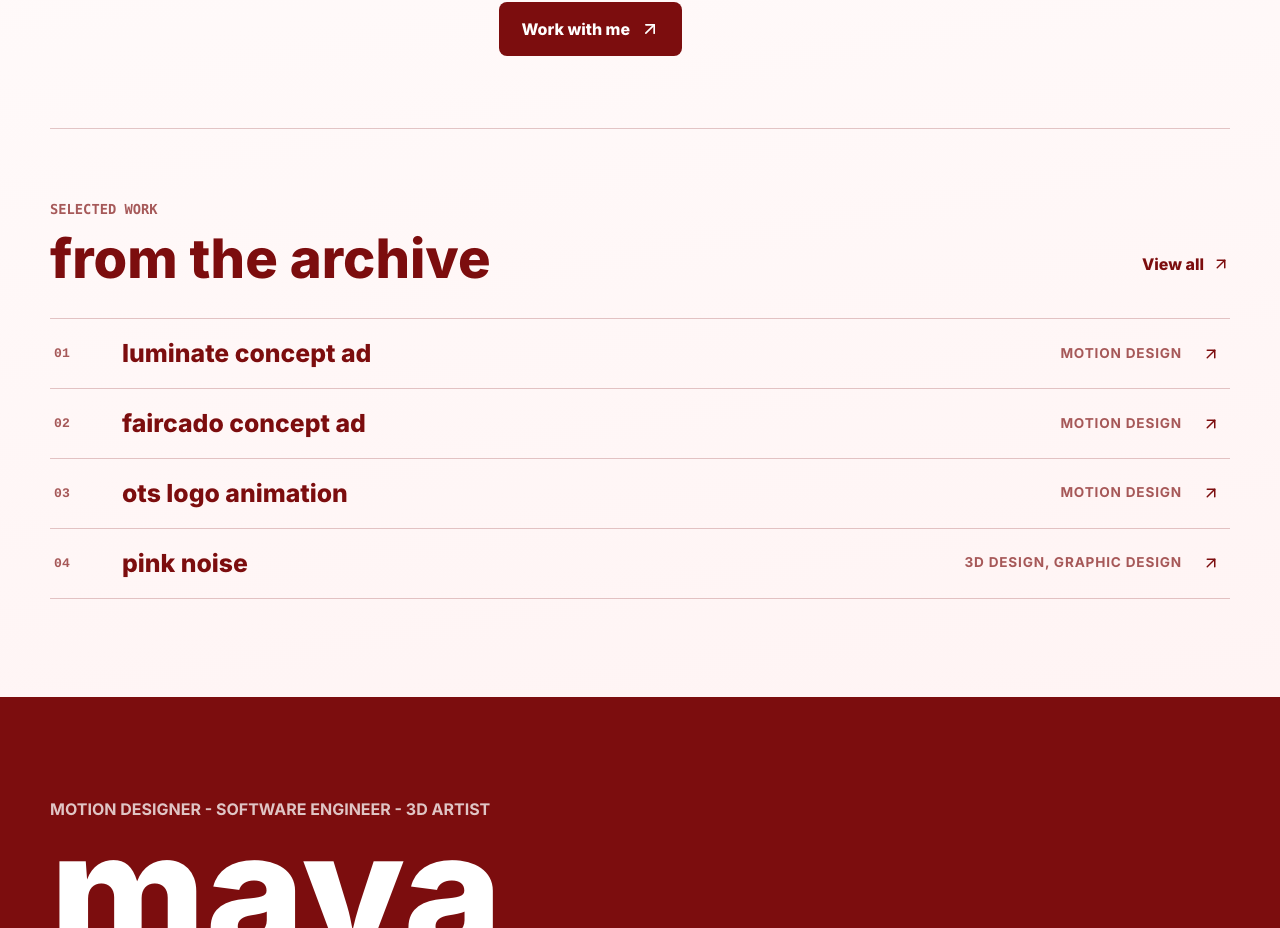
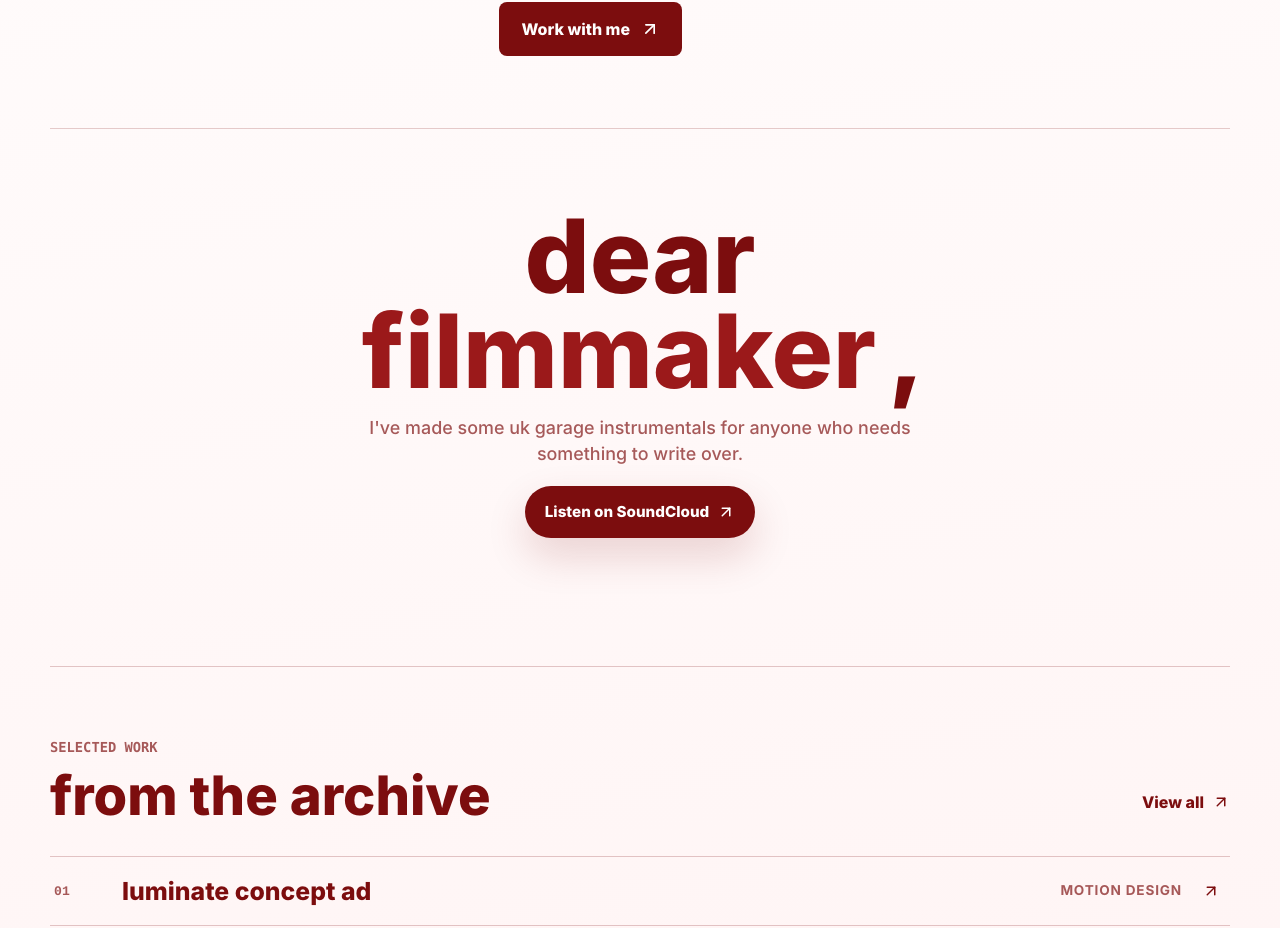
Before and after one commit to mayasarchivework-spec/mayasarchive, a React (Vite) app: page / in a window 1280 px wide. Shown: the part 993-1921 px from the top of the page. Built offline with nearby package versions, Linux system fonts and the light colour scheme.

Commit message:
soundcloud section

```diff
--- a/src/main.jsx
+++ b/src/main.jsx
@@ -110,6 +110,8 @@ function HomePage() {
         </a>
       </InfoSection>
 
+      <MusicBanner />
+
       <Divider />
 
       <WorksPreview />
@@ -141,6 +143,40 @@ function HeroSection() {
           <span>{profile.location}</span>
         </div>
         <SocialLinks />
+      </div>
+    </section>
+  );
+}
+
+const musicAudiences = ['singer', 'songwriter', 'game dev', 'filmmaker', 'artist'];
+
+function MusicBanner() {
+  const [audienceIndex, setAudienceIndex] = React.useState(0);
+
+  React.useEffect(() => {
+    const timer = window.setInterval(() => {
+      setAudienceIndex((index) => (index + 1) % musicAudiences.length);
+    }, 1700);
+
+    return () => window.clearInterval(timer);
+  }, []);
+
+  return (
+    <section className="section-shell music-banner fade-up" aria-labelledby="music-banner-title">
+      <div className="music-banner-divider" aria-hidden="true" />
+      <div className="music-banner-copy">
+        <h2 id="music-banner-title">
+          <span className="music-prefix">dear</span>{' '}
+          <span className="music-word" aria-live="polite">{musicAudiences[audienceIndex]}</span>
+          <span className="music-comma">,</span>
+        </h2>
+        <p>
+          I've made some uk garage instrumentals for anyone who needs something to write over.
+        </p>
+        <a className="music-button" href="https://soundcloud.com/mayasarchive" target="_blank" rel="noopener noreferrer">
+          Listen on SoundCloud
+          <ArrowUpRight aria-hidden="true" size={18} />
+        </a>
       </div>
     </section>
   );
--- a/src/shopStyles.css
+++ b/src/shopStyles.css
@@ -103,7 +103,7 @@
   object-fit: cover;
   -webkit-user-drag: none;
   -webkit-touch-callout: none;
-  user-select: none;
+  webkit-user-select: none;
 }
 
 .shop-product-copy {
@@ -383,7 +383,7 @@
   }
 
   .shop-product-grid {
-    grid-template-columns: repeat(2, minmax(0, 1fr));
+    grid-template-columns: repeat(3, minmax(0, 1fr));
   }
 
   .shop-dialog {
--- a/src/styles.css
+++ b/src/styles.css
@@ -31,7 +31,7 @@ img, video {
   width: 100%;
   -webkit-user-drag: none;
   -webkit-touch-callout: none;
-  user-select: none;
+  webkit-user-select: none;
 }
 
 button, a { -webkit-tap-highlight-color: transparent; }
@@ -296,7 +296,114 @@ h1, h2, h3, p { margin: 0; letter-spacing: 0; }
   line-height: 1.35;
 }
 
-/* ── Works preview (homepage title list) ── */
+/* Music banner */
+.music-banner {
+  position: relative;
+  isolation: isolate;
+  display: grid;
+  min-height: clamp(300px, 36vw, 420px);
+  place-items: center;
+  margin-bottom: 72px;
+  overflow: hidden;
+  color: var(--ink);
+  background: transparent;
+}
+
+.music-banner-divider {
+  width: 100%;
+  height: 1px;
+  margin-bottom: 24px;
+  background: rgba(124, 13, 14, 0.2);
+}
+
+.music-banner-copy {
+  position: relative;
+  z-index: 2;
+  display: grid;
+  width: min(680px, calc(100% - 32px));
+  justify-items: center;
+  gap: 18px;
+  padding: clamp(24px, 5vw, 56px) 16px;
+  margin: 0 auto;
+  text-align: center;
+}
+
+.music-banner-copy .eyebrow {
+  margin: 0;
+  color: var(--ink-soft);
+}
+
+.music-banner-copy h2 {
+  display: block;
+  text-align: center;
+  min-height: 1.02em;
+  color: var(--ink);
+  font-size: clamp(3.4rem, 8vw, 7.4rem);
+  font-weight: 800;
+  line-height: 0.92;
+  text-transform: lowercase;
+  margin: 0;
+  padding: 0;
+}
+
+.music-prefix,
+.music-comma {
+  display: inline-block;
+}
+
+.music-comma {
+  margin-left: 0.06em;
+}
+
+.music-word {
+  display: inline-block;
+  min-width: 0;
+  color: #9b191a;
+  text-align: center;
+  white-space: nowrap;
+  animation: music-word-rise 1700ms ease both infinite;
+  padding: 0 0.06em;
+}
+
+.music-banner-copy p:not(.eyebrow) {
+  max-width: 37rem;
+  color: var(--ink-soft);
+  font-size: clamp(1rem, 1.4vw, 1.18rem);
+  font-weight: 540;
+  line-height: 1.45;
+}
+
+.music-button {
+  display: inline-flex;
+  min-height: 52px;
+  align-items: center;
+  justify-content: center;
+  gap: 8px;
+  border-radius: 999px;
+  padding: 0 20px;
+  color: #ffffff;
+  background: var(--ink);
+  box-shadow: 0 18px 42px rgba(124, 13, 14, 0.16);
+  font-size: 0.95rem;
+  font-weight: 770;
+  line-height: 1;
+  transition: transform 180ms ease, background-color 180ms ease, box-shadow 180ms ease;
+}
+
+.music-button:hover {
+  background: #9b191a;
+  box-shadow: 0 22px 52px rgba(124, 13, 14, 0.2);
+  transform: translateY(-2px);
+}
+
+
+@keyframes music-word-rise {
+  0% { opacity: 0; transform: translateY(0.18em); }
+  18%, 78% { opacity: 1; transform: translateY(0); }
+  100% { opacity: 0; transform: translateY(-0.16em); }
+}
+
+/* Works preview (homepage title list) */
 .works-preview {
   padding: 72px 0 88px;
   scroll-margin-top: 110px;
@@ -704,6 +811,7 @@ button.project-tile {
   .hero-folder { width: min(200px, 36vw); }
 
   .info-section,
+  .music-banner,
   .project-detail-grid {
     grid-template-columns: 1fr;
   }
@@ -719,8 +827,11 @@ button.project-tile {
   .project-summary { font-size: 1.12rem; }
 
   .project-detail-grid { gap: 28px; }
+
+  .music-banner { min-height: 430px; margin-bottom: 54px; }
 .work-grid { grid-template-columns: repeat(3, minmax(0, 1fr)); }
-.works-title-item { grid-template-columns: 2.5rem 1fr 24px; }
+
+  .works-title-item { grid-template-columns: 2.5rem 1fr 24px; }
   .works-title-cat  { display: none; }
 
   .footer-inner { display: grid; }
@@ -753,7 +864,12 @@ button.project-tile {
   .project-page,
   .works-preview { padding-top: 54px; padding-bottom: 64px; }
 
-  .section-heading,
+  .music-banner { min-height: 390px; margin-bottom: 54px; }
+  .music-banner-copy { gap: 14px; padding: 22px 10px; }
+  .music-banner-copy h2 { display: flex; flex-wrap: nowrap; gap: 0.16em; font-size: 3rem; }
+  .music-word { min-width: 0; text-align: center; }
+  .music-banner-copy p:not(.eyebrow) { font-size: 1rem; }
+.section-heading,
   .page-title-row { display: grid; gap: 14px; }
 
   .info-section h2,
```
Also changed, not shown: public/assets/vinyl-record.png (added), 1 other file (tests, documents, lock files or other folders).
